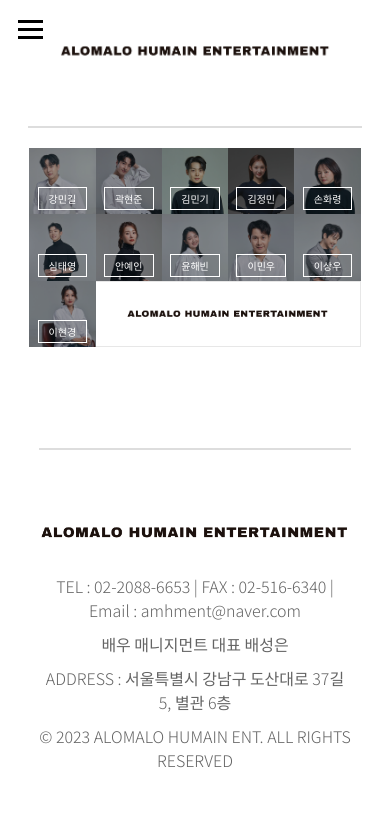
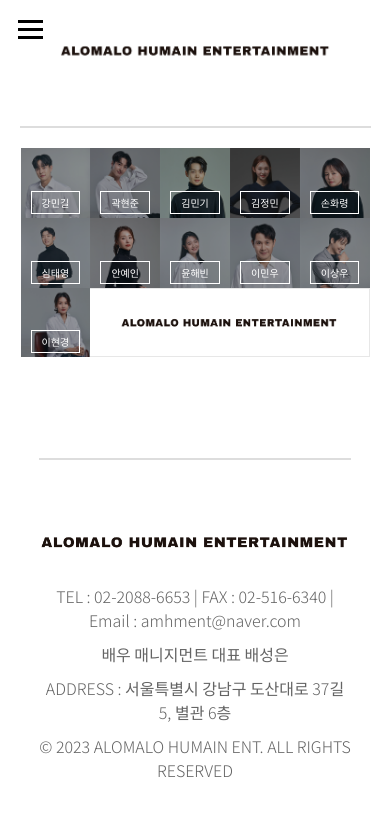
Before and after one commit to on-xx/ALOMALO-ENT-Website, a React (Create React App) app: page /actor in a window 390 px wide. Shown: the top 816 px of the page. Built offline with nearby package versions, Linux system fonts and the light colour scheme.

Commit message:
CSS mobile version debugged

```diff
--- a/src/index.css
+++ b/src/index.css
@@ -653,7 +653,7 @@ p {
 
 .img-container {
   margin-left: 10px;
-  min-height: 600px;
+  height: 100%;
   width: 100%;
 }
 
@@ -820,7 +820,7 @@ p {
   }
 
   #image-grid .image-grid {
-    max-width: 95%;
+    max-width: 100%;
   }
 
   .image-grid .image-grid-wrapper .image-grid-item:nth-child(14) {
@@ -899,6 +899,8 @@ p {
     display: flex;
     justify-content: center;
     align-items: center;
+    margin-top: 20px;
+    margin-bottom: 50px;
   }
 
   .artist-small-img img {
@@ -933,6 +935,7 @@ p {
     width: 100%;
     align-items: center;
     margin-top: 20px;
+    margin: 0 auto;
   }
 
   .artist-detail h2 {
```
